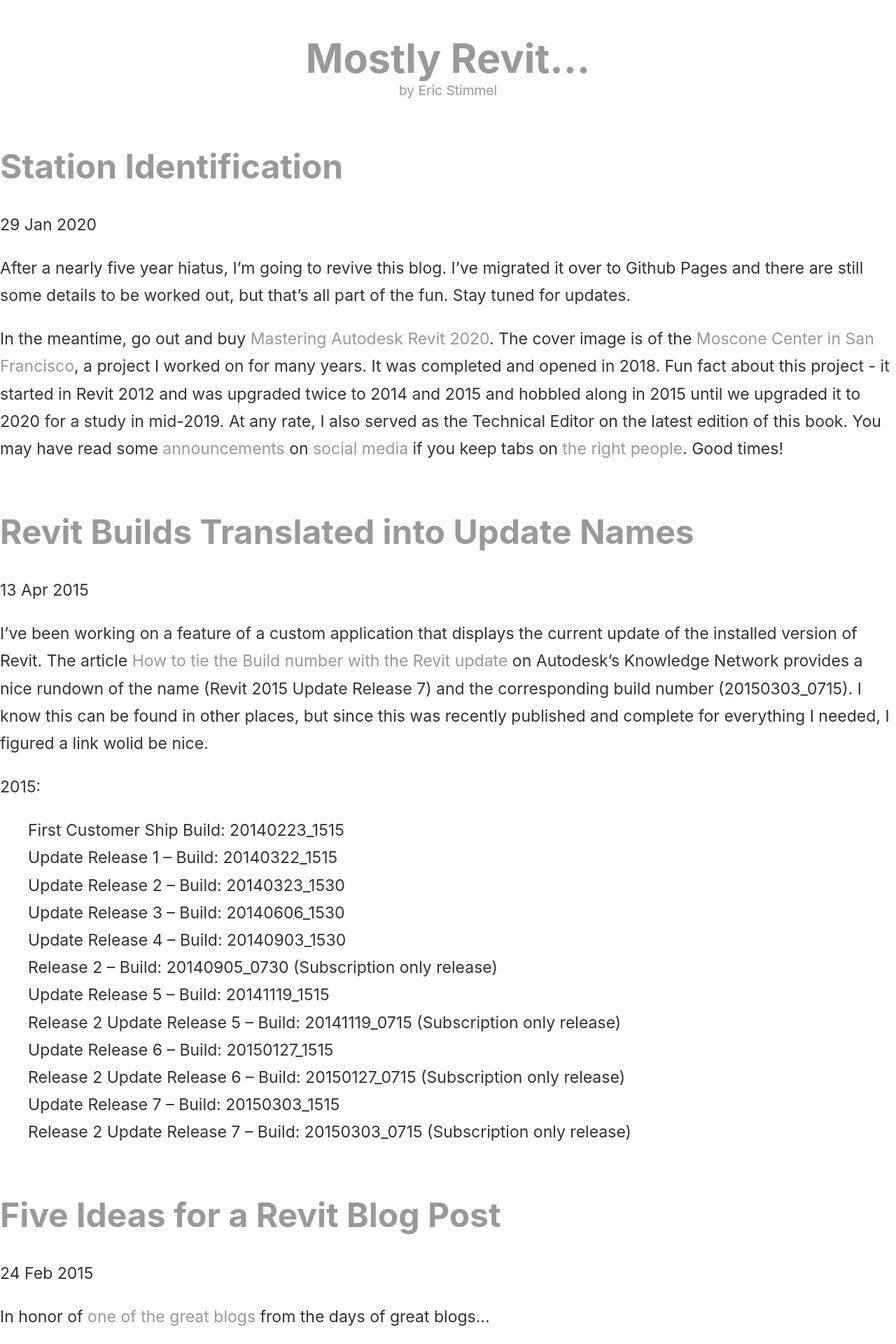
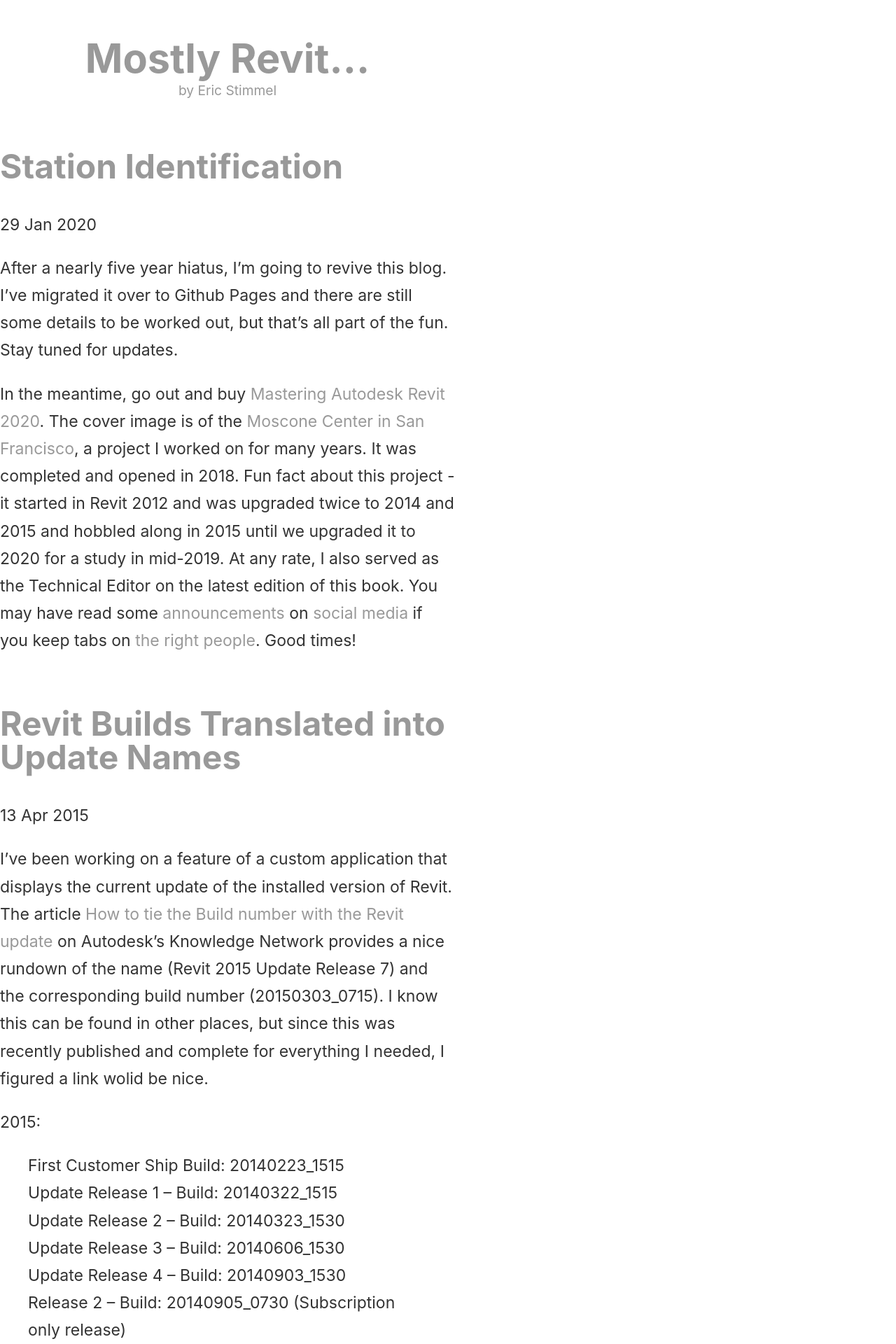
Before and after one commit to estimmel/mostly-revit-blog, a Jekyll site: the page built from index.html, in a window 1280 px wide. Shown: the top 1920 px of the page at 70% size. Built offline with Jekyll 4.4.1, drawn with Linux system fonts in a browser that asks for light colours; the list of posts is cut into pages by our own code.

Commit message:
more adjustments to the width

```diff
--- a/css/main.css
+++ b/css/main.css
@@ -1,4 +1,5 @@
 body {
+    max-width: 650px;
     margin: 0;
 	line-height: 1.7em;
 	font-family: -apple-system, BlinkMacSystemFont, "Helvetica Neue", Helvetica, sans-serif;
@@ -83,6 +84,27 @@
     height: auto;
 }
 
+@media (max-width: 760px) {
+	main {
+		width: 500px;
+		max-width: 500px;
+		min-width: 500px;
+		}
+}
+@media (max-width: 600px) {
+	main {
+		width: 450px;
+		max-width: 450px;
+		min-width: 450px;
+		}
+}
+@media (max-width: 480px) {
+	main {
+		width: 311px;
+		max-width: 311px;
+		min-width: 311px;
+		}
+}
 
 
 
```
